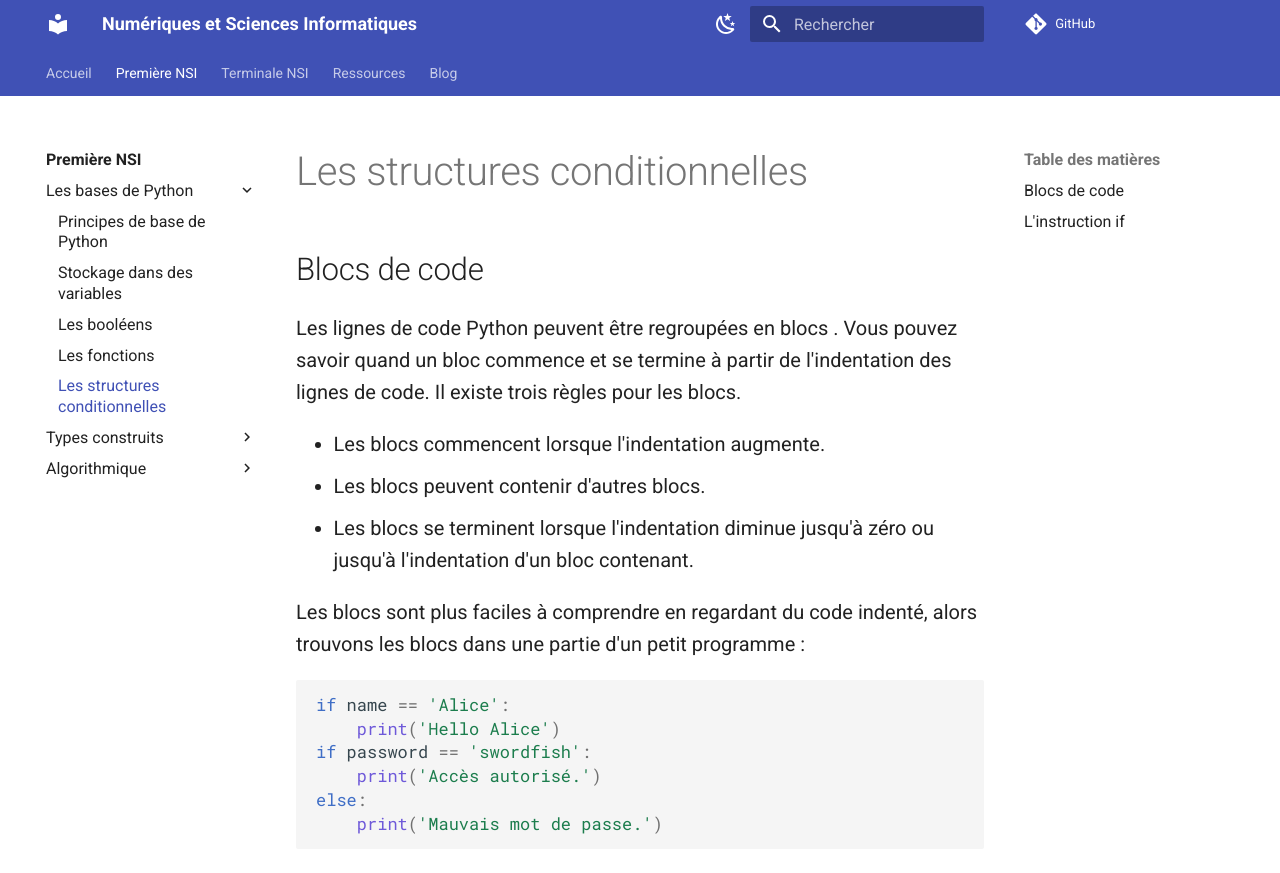
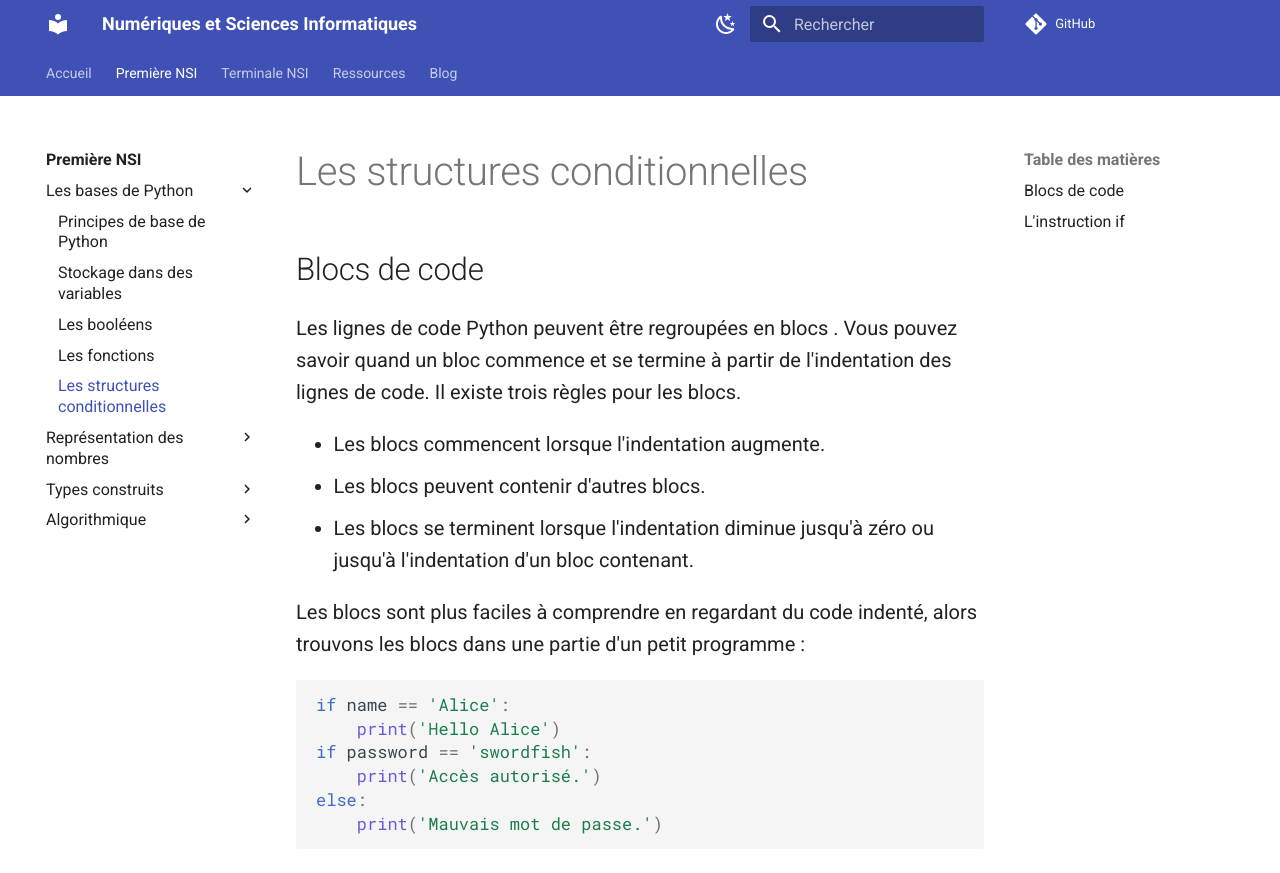
Before and after one commit to infocornouaille/nsi-cornouaille, an MkDocs documentation site: the page built from docs/premiere/bases_de_python/ifelse.md, in a window 1280 px wide and 900 px high. Shown: the top 873 px of the window. Built offline with MkDocs 1.6.1 and Material for MkDocs 9.7.7, drawn with Linux system fonts in a browser that asks for light colours; comment, search, counter and statistics services are not loaded; some of the changed lines change nothing that is shown.

Commit message:
Update mkdocs.yml

```diff
--- a/mkdocs.yml
+++ b/mkdocs.yml
@@ -113,6 +113,9 @@
       - Les booléens: premiere/bases_de_python/booleens.md
       - Les fonctions: premiere/bases_de_python/fonctions.md
       - Les structures conditionnelles: premiere/bases_de_python/ifelse.md
+    - Représentation des nombres:
+      - Le binaire: premiere/representation/binaire.md
+      - Codage des entiers: premiere/representation/codage_entiers.md
     - Types construits:
       - Les listes: premiere/types_construits/listes.md
       - Les tuple: premiere/types_construits/tuple.md
```
